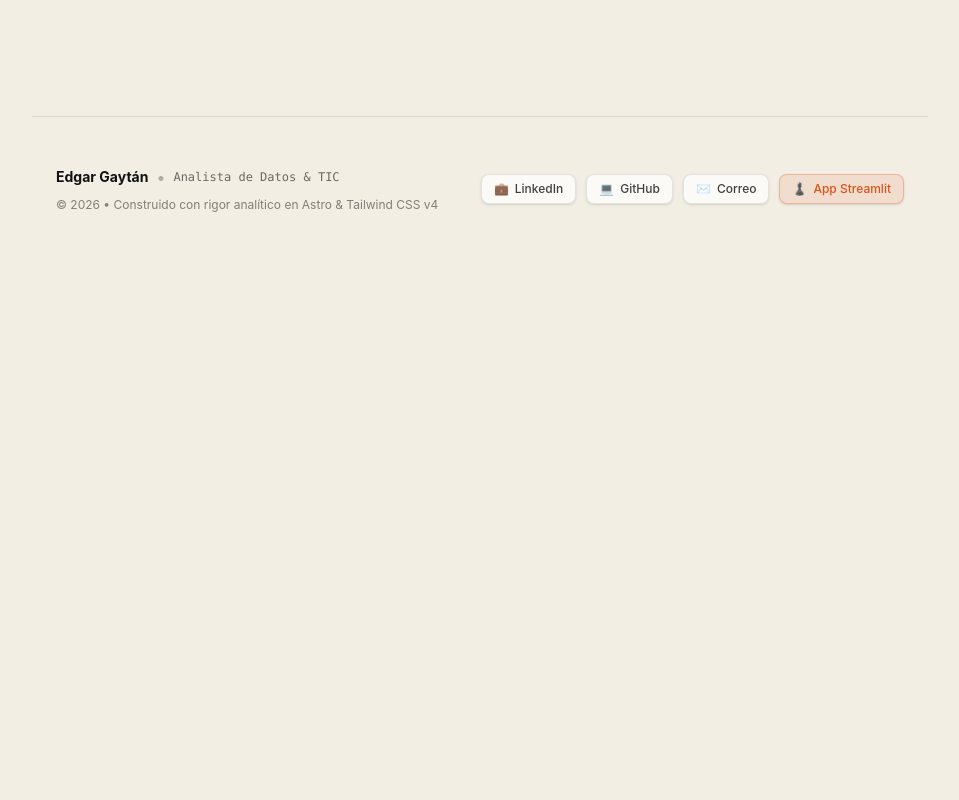
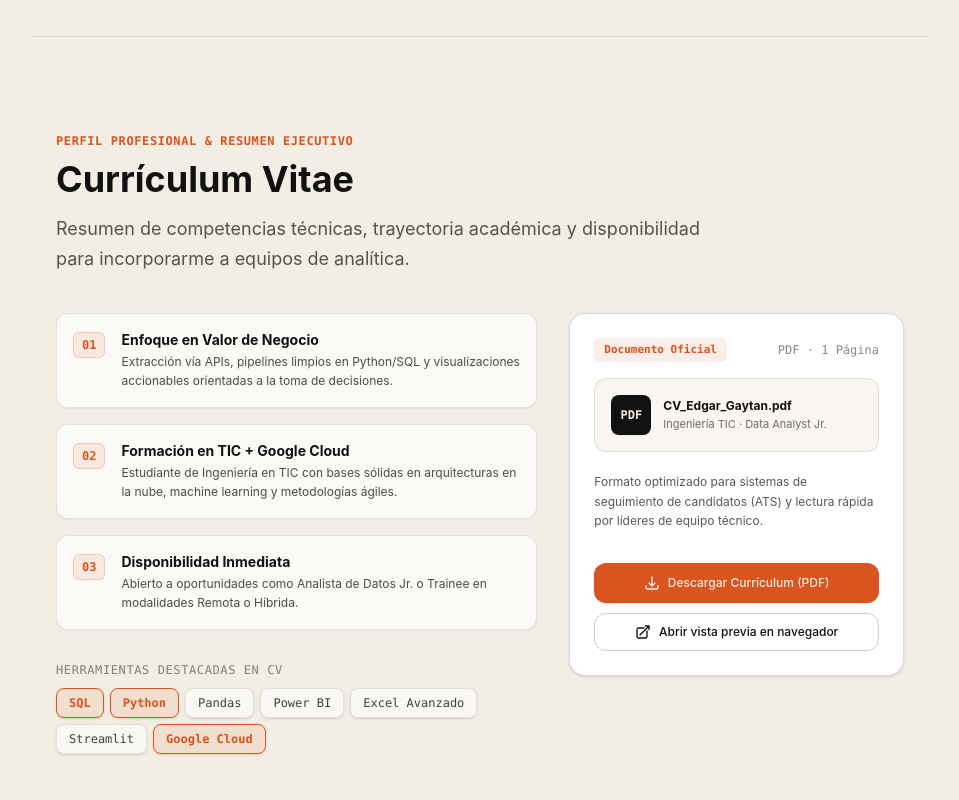
Before and after one commit to edgarrr-45/mi-portfolio, an Astro site: page / in a window 1280 px wide. Shown: the part 2800-3600 px from the top of the page, without its empty margins (160-1119 px from the left). Before the commit the page ends 3061 px from the top, so only its background shows below. Built offline with nearby package versions, Linux system fonts and the light colour scheme; Astro itself is replaced by a stand-in of ours.

Commit message:
feat: agregar seccion Resume con diseno editorial y optimizacion de rutas

```diff
--- /dev/null
+++ b/src/components/Resume.astro
@@ -0,0 +1,144 @@
+---
+import TechBadge from './TechBadge.astro';
+
+const cvEdgar = `${import.meta.env.BASE_URL}/CV_Edgar_Gaytan.pdf`;
+
+const highlightedSkills = [
+  "SQL",
+  "Python",
+  "Pandas",
+  "Power BI",
+  "Excel Avanzado",
+  "Streamlit",
+  "Google Cloud",
+];
+
+const highlights = [
+  {
+    step: "01",
+    title: "Enfoque en Valor de Negocio",
+    description: "Extracción vía APIs, pipelines limpios en Python/SQL y visualizaciones accionables orientadas a la toma de decisiones.",
+  },
+  {
+    step: "02",
+    title: "Formación en TIC + Google Cloud",
+    description: "Estudiante de Ingeniería en TIC con bases sólidas en arquitecturas en la nube, machine learning y metodologías ágiles.",
+  },
+  {
+    step: "03",
+    title: "Disponibilidad Inmediata",
+    description: "Abierto a oportunidades como Analista de Datos Jr. o Trainee en modalidades Remota o Híbrida.",
+  },
+];
+---
+
+<section id="curriculum" class="max-w-4xl mx-auto px-6 py-24 border-t border-ink/10">
+  <div class="mb-10">
+    <span class="text-burnt text-xs font-semibold uppercase tracking-wider block mb-2 font-mono">
+      Perfil Profesional & Resumen Ejecutivo
+    </span>
+    <h2 class="text-3xl md:text-4xl font-bold text-ink leading-tight">
+      Currículum Vitae
+    </h2>
+    <p class="mt-3 text-lg text-ink/70 leading-relaxed max-w-2xl">
+      Resumen de competencias técnicas, trayectoria académica y disponibilidad para incorporarme a equipos de analítica.
+    </p>
+  </div>
+
+  <div class="grid grid-cols-1 md:grid-cols-12 gap-8 items-start">
+
+    <!-- Columna Izquierda: Pitch & Viñetas Editoriales (7 cols) -->
+    <div class="md:col-span-7 space-y-6">
+
+      <!-- Puntos Clave de Perfil con Índices Editoriales -->
+      <div class="space-y-4">
+        {highlights.map((item) => (
+          <div class="flex items-start gap-4 bg-white/70 border border-ink/10 p-4 rounded-xl shadow-xs">
+            <span class="text-xs font-mono font-bold text-burnt bg-burnt/10 border border-burnt/20 px-2 py-1 rounded-md shrink-0 mt-0.5">
+              {item.step}
+            </span>
+            <div>
+              <h3 class="text-sm font-bold text-ink">{item.title}</h3>
+              <p class="text-xs text-ink/75 mt-0.5 leading-relaxed">{item.description}</p>
+            </div>
+          </div>
+        ))}
+      </div>
+
+      <!-- Habilidades clave -->
+      <div class="pt-2">
+        <p class="text-xs font-mono uppercase tracking-wider text-ink/50 block mb-2.5">
+          Herramientas destacadas en CV
+        </p>
+        <div class="flex flex-wrap gap-1.5">
+          {highlightedSkills.map((skill) => (
+            <TechBadge
+              name={skill}
+              highlight={skill === "SQL" || skill === "Python" || skill === "Google Cloud"}
+            />
+          ))}
+        </div>
+      </div>
+
+    </div>
+
+    <!-- Columna Derecha: Tarjeta Documental Minimalista (5 cols) -->
+    <div class="md:col-span-5 bg-white border border-ink/15 rounded-2xl p-6 shadow-sm flex flex-col justify-between">
+
+      <!-- Encabezado de Documento -->
+      <div>
+        <div class="flex items-center justify-between mb-4">
+          <span class="bg-burnt/10 text-burnt text-[11px] font-mono font-semibold px-2.5 py-1 rounded-md">
+            Documento Oficial
+          </span>
+          <span class="text-xs font-mono text-ink/50">PDF · 1 Página</span>
+        </div>
+
+        <!-- Ficha Visual del Archivo con Vector Técnico -->
+        <div class="p-4 rounded-xl bg-cream/50 border border-ink/10 mb-5">
+          <div class="flex items-center gap-3">
+            <div class="w-10 h-10 rounded-lg bg-ink text-cream flex items-center justify-center font-mono text-xs font-bold shadow-xs shrink-0">
+              PDF
+            </div>
+            <div class="overflow-hidden">
+              <p class="text-xs font-bold text-ink truncate">CV_Edgar_Gaytan.pdf</p>
+              <p class="text-[11px] text-ink/60 mt-0.5">Ingeniería TIC · Data Analyst Jr.</p>
+            </div>
+          </div>
+        </div>
+
+        <p class="text-xs text-ink/70 leading-relaxed mb-6">
+          Formato optimizado para sistemas de seguimiento de candidatos (ATS) y lectura rápida por líderes de equipo técnico.
+        </p>
+      </div>
+
+      <!-- Acciones CTA con Iconos Vectoriales SVG -->
+      <div class="space-y-2.5 pt-2">
+        <a
+          href={cvEdgar}
+          download="CV_Edgar_Gaytan.pdf"
+          class="w-full bg-burnt hover:bg-burnt/90 text-cream py-3 px-4 rounded-xl font-medium text-xs text-center flex items-center justify-center gap-2 transition shadow-sm group"
+        >
+          <svg class="w-4 h-4 transition-transform group-hover:translate-y-0.5" fill="none" viewBox="0 0 24 24" stroke="currentColor" stroke-width="2">
+            <path stroke-linecap="round" stroke-linejoin="round" d="M3 16.5v2.25A2.25 2.25 0 005.25 21h13.5A2.25 2.25 0 0021 18.75V16.5M16.5 12L12 16.5m0 0L7.5 12m4.5 4.5V3" />
+          </svg>
+          <span>Descargar Currículum (PDF)</span>
+        </a>
+
+        <a
+          href={cvEdgar}
+          target="_blank"
+          rel="noopener noreferrer"
+          class="w-full border border-ink/20 hover:border-ink hover:bg-ink/5 text-ink py-2.5 px-4 rounded-xl font-medium text-xs text-center flex items-center justify-center gap-2 transition group"
+        >
+          <svg class="w-4 h-4 transition-transform group-hover:translate-x-0.5 group-hover:-translate-y-0.5" fill="none" viewBox="0 0 24 24" stroke="currentColor" stroke-width="2">
+            <path stroke-linecap="round" stroke-linejoin="round" d="M13.5 6H5.25A2.25 2.25 0 003 8.25v10.5A2.25 2.25 0 005.25 21h10.5A2.25 2.25 0 0018 18.75V10.5m-10.5 6L21 3m0 0h-5.25M21 3v5.25" />
+          </svg>
+          <span>Abrir vista previa en navegador</span>
+        </a>
+      </div>
+
+    </div>
+
+  </div>
+</section>
--- a/src/pages/index.astro
+++ b/src/pages/index.astro
@@ -3,7 +3,7 @@ import BaseLayout from '../layouts/BaseLayout.astro';
 import Hero from '../components/Hero.astro';
 import ChessStudy from '../components/ChessStudy.astro';
 import Certifications from '../components/Certifications.astro';
-import Footer from '../components/Footer.astro';
+import Resume from '../components/Resume.astro';
 ---
 
 
@@ -13,6 +13,7 @@ import Footer from '../components/Footer.astro';
   <Hero />
   <ChessStudy />
   <Certifications />
+  <Resume />
 
 
 </BaseLayout>
```
Also changed, not shown: 1 other file.
